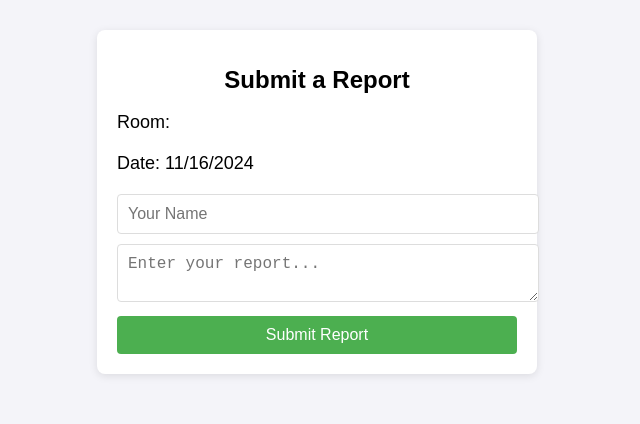
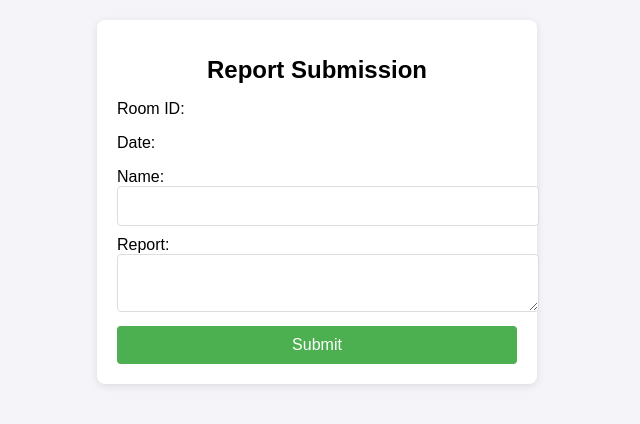
Before and after one commit to rc4dt/nfc-report-app, a plain HTML site: page index.html in a window 1280 px wide. Shown: the part 198-622 px from the top of the page, without its empty margins (323-963 px from the left). Drawn offline with Linux system fonts and the light colour scheme.

Commit message:
Update index.html

```diff
--- a/index.html
+++ b/index.html
@@ -3,22 +3,22 @@
 <head>
     <meta charset="UTF-8">
     <meta name="viewport" content="width=device-width, initial-scale=1.0">
-    <title>NFC Report App</title>
     <link rel="stylesheet" href="style.css">
+    <title>Submit Report</title>
 </head>
 <body>
     <div class="container">
-        <h1>Submit a Report</h1>
-        <p id="room-info">Room: <span id="roomId"></span></p>
-        <p id="date-info">Date: <span id="current-date"></span></p>
-
+        <h1>Report Submission</h1>
+        <p>Room ID: <span id="room-id"></span></p>
+        <p>Date: <span id="current-date"></span></p>
         <form id="report-form">
-            <input type="text" id="user-name" placeholder="Your Name" required>
-            <textarea id="report-text" placeholder="Enter your report..." required></textarea>
-            <button type="submit">Submit Report</button>
+            <label for="name">Name:</label>
+            <input type="text" id="name" name="name" required>
+            <label for="report">Report:</label>
+            <textarea id="report" name="report" required></textarea>
+            <button type="submit">Submit</button>
         </form>
     </div>
-
     <script src="script.js"></script>
 </body>
 </html>
```
